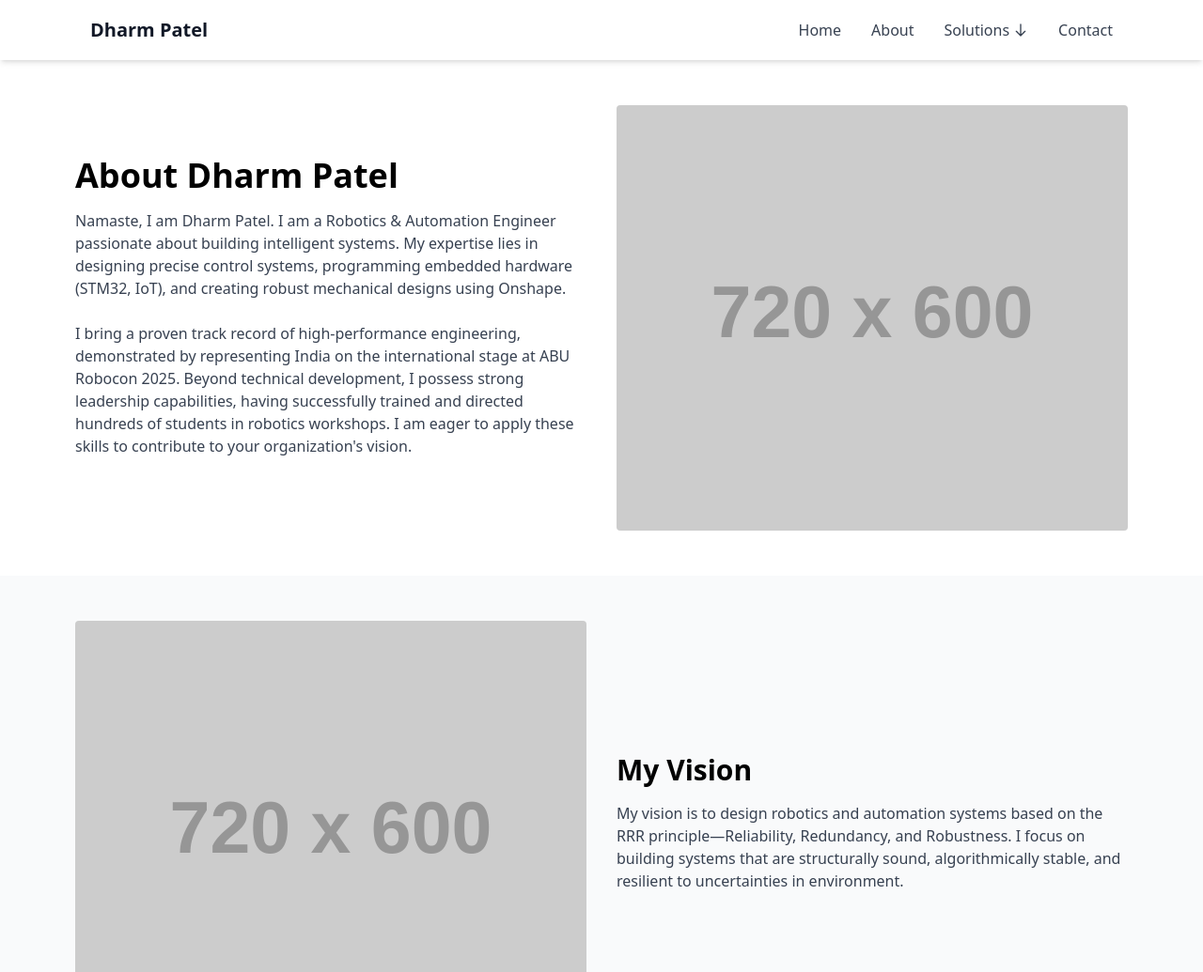
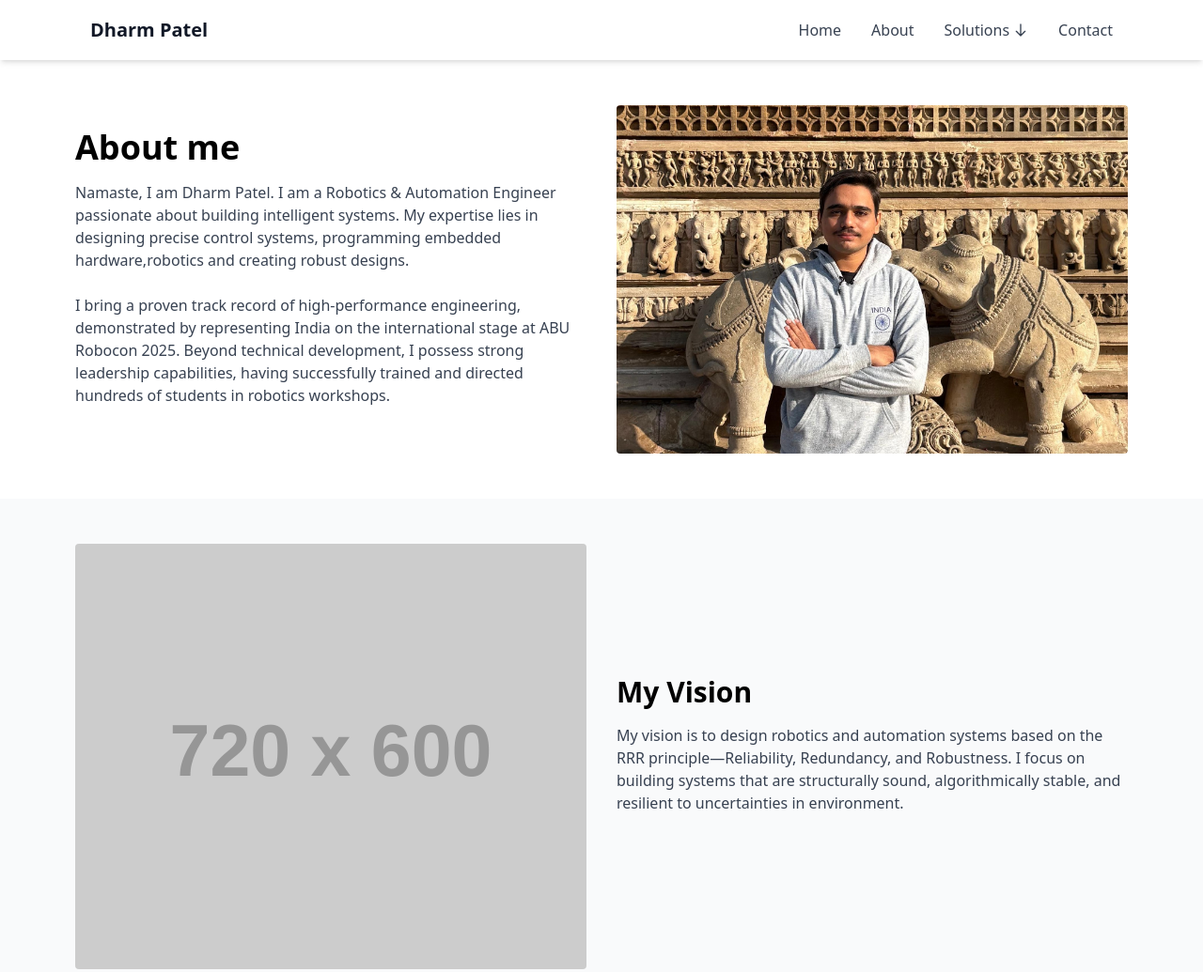
Before and after one commit to DharmPatelPro/dharmpatel.in, a plain HTML site: page about.html in a window 1280 px wide. Shown: the top 1035 px of the page at 94% size. Drawn offline with nearby package versions, Linux system fonts and the light colour scheme; placeholder pictures from the web are drawn by us.

Commit message:
lvlnklvnl

```diff
--- a/about.html
+++ b/about.html
@@ -24,21 +24,18 @@
         <section>
             <div class="max-w-6xl mx-auto px-4 py-12 flex flex-col md:flex-row gap-8 items-center">
                 <div class="md:w-1/2">
-                    <h1 class="text-4xl font-bold mb-4">About Dharm Patel</h1>
+                    <h1 class="text-4xl font-bold mb-4">About me</h1>
                     <p class="text-gray-700 mb-6">Namaste, I am Dharm Patel. I am a Robotics & Automation Engineer
                         passionate about building intelligent systems. My expertise lies in designing precise control
-                        systems, programming embedded hardware (STM32, IoT), and creating robust mechanical designs
-                        using Onshape.</p>
-
+                        systems, programming embedded hardware,robotics and creating robust designs.</p>
                     <p class="text-gray-700 mb-6"> I bring a proven track record of high-performance engineering,
                         demonstrated by representing
                         India on the international stage at ABU Robocon 2025. Beyond technical development, I possess
                         strong leadership capabilities, having successfully trained and directed hundreds of students in
-                        robotics workshops. I am eager to apply these skills to contribute to your organization's
-                        vision.</p>
+                        robotics workshops.</p>
                 </div>
                 <div class="md:w-1/2">
-                    <img class="rounded" alt="About Hero" src="https://dummyimage.com/720x600">
+                    <img class="rounded" alt="About Hero" src="photos/g5.jpeg">
                 </div>
             </div>
         </section>
```
Also changed, not shown: index.html (+1 -1 lines), photos/g5.jpeg (added), 1 other file.
